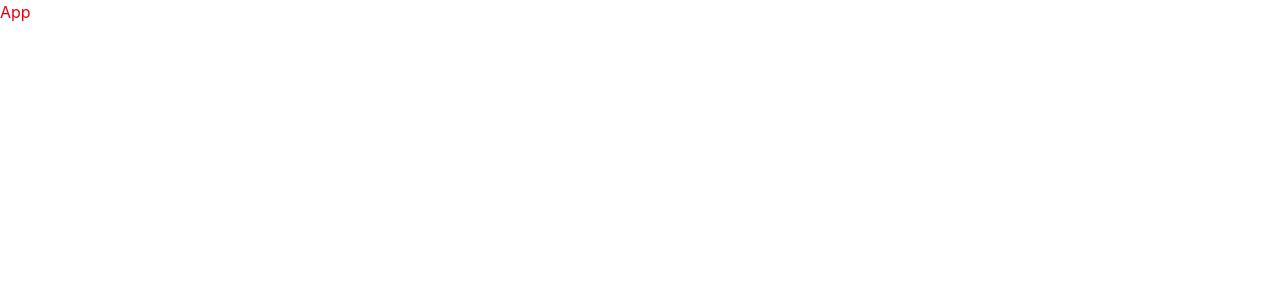
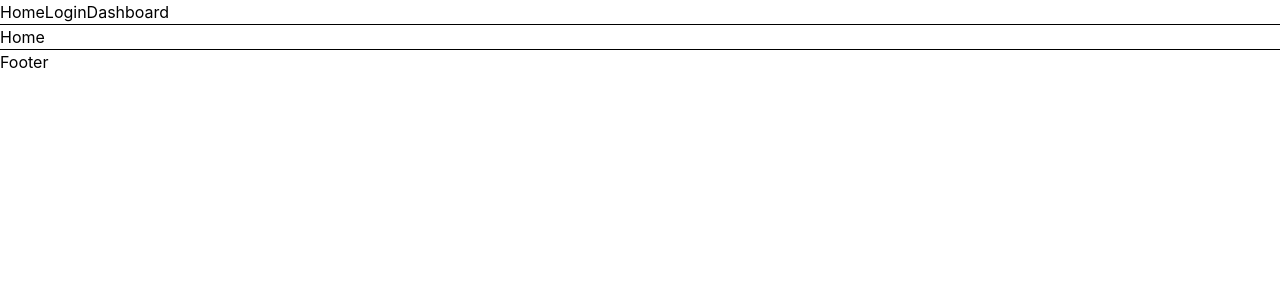
Before and after one commit to yashx-dev/URL-shortener, a React app in the folder Frontend/: page / in a window 1280 px wide. Shown: the top 300 px of the page. Built offline with nearby package versions, Linux system fonts and the light colour scheme; the HTML template or start-up script is replaced by a standard one.

Commit message:
initialize routing system with layouts, pages and route protection structure

```diff
--- a/Frontend/src/App.jsx
+++ b/Frontend/src/App.jsx
@@ -1,9 +1,7 @@
+import Routing from "./routes/Router.jsx";
+
 const App = () => {
-  return (
-    <>
-      <div className="text-red-600">App</div>
-    </>
-  );
+  return <Routing />;
 };
 
 export default App;
--- /dev/null
+++ b/Frontend/src/components/Footer.jsx
@@ -0,0 +1,8 @@
+
+const Footer = () => {
+  return (
+    <div>Footer</div>
+  )
+}
+
+export default Footer
--- /dev/null
+++ b/Frontend/src/components/Navbar.jsx
@@ -0,0 +1,12 @@
+import { NavLink } from "react-router-dom";
+const Navbar = () => {
+  return (
+    <nav>
+      <NavLink to="/">Home</NavLink>
+      <NavLink to="/login">Login</NavLink>
+      <NavLink to="/dashboard">Dashboard</NavLink>
+    </nav>
+  );
+};
+
+export default Navbar;
--- /dev/null
+++ b/Frontend/src/components/ProtectedRoute.jsx
@@ -0,0 +1,10 @@
+import { Navigate } from "react-router-dom";
+const ProtectedRoute = ({ children }) => {
+  const isLoggedIn = true;
+  if (!isLoggedIn) {
+    return <Navigate to="/login" />;
+  }
+  return children;
+};
+
+export default ProtectedRoute;
--- /dev/null
+++ b/Frontend/src/layouts/DashboardLayout.jsx
@@ -0,0 +1,12 @@
+import { Outlet } from "react-router-dom";
+
+const DashboardLayout = () => {
+  return (
+    <>
+      <div>DashboardLayout</div>
+      <Outlet />
+    </>
+  );
+};
+
+export default DashboardLayout;
--- /dev/null
+++ b/Frontend/src/layouts/MainLayout.jsx
@@ -0,0 +1,17 @@
+import { Outlet } from "react-router-dom";
+import Navbar from "../components/Navbar";
+import Footer from "../components/Footer";
+
+const MainLayout = () => {
+  return (
+    <>
+      <Navbar />
+      <hr />
+      <Outlet />
+      <hr />
+      <Footer />
+    </>
+  );
+};
+
+export default MainLayout;
--- a/Frontend/src/pages/Dashboard.jsx
+++ b/Frontend/src/pages/Dashboard.jsx
@@ -0,0 +1,8 @@
+
+const Dashboard = () => {
+  return (
+    <div>Dashboard</div>
+  )
+}
+
+export default Dashboard
--- /dev/null
+++ b/Frontend/src/pages/Home.jsx
@@ -0,0 +1,8 @@
+
+const Home = () => {
+  return (
+    <div>Home</div>
+  )
+}
+
+export default Home
--- a/Frontend/src/pages/Login.jsx
+++ b/Frontend/src/pages/Login.jsx
@@ -0,0 +1,8 @@
+
+const Login = () => {
+  return (
+    <div>Login</div>
+  )
+}
+
+export default Login
--- /dev/null
+++ b/Frontend/src/pages/NoteFound.jsx
@@ -0,0 +1,8 @@
+
+const NoteFound = () => {
+  return (
+    <div>NoteFound</div>
+  )
+}
+
+export default NoteFound
--- a/Frontend/src/pages/Register.jsx
+++ b/Frontend/src/pages/Register.jsx
@@ -0,0 +1,8 @@
+
+const Register = () => {
+  return (
+    <div>Register</div>
+  )
+}
+
+export default Register
--- /dev/null
+++ b/Frontend/src/routes/Router.jsx
@@ -0,0 +1,38 @@
+import { BrowserRouter, Routes, Route } from "react-router-dom";
+import MainLayout from "../layouts/MainLayout.jsx";
+import DashboardLayout from "../layouts/DashboardLayout.jsx";
+import Home from "../pages/Home.jsx";
+import Login from "../pages/Login.jsx";
+import Dashboard from "../pages/Dashboard.jsx";
+import Register from "../pages/Register.jsx";
+import ProtectedRoute from "../components/ProtectedRoute.jsx";
+import NoteFound from "../pages/NoteFound.jsx";
+
+const Routing = () => {
+  return (
+    <BrowserRouter>
+      <Routes>
+        <Route path="/" element={<MainLayout />}>
+          <Route index element={<Home />} />
+          <Route path="register" element={<Register />} />
+          <Route path="login" element={<Login />} />
+        </Route>
+
+        <Route
+          path="dashboard"
+          element={
+            <ProtectedRoute>
+              <DashboardLayout />
+            </ProtectedRoute>
+          }
+        >
+          <Route index element={<Dashboard />} />
+        </Route>
+
+        <Route path="*" element={<NoteFound />} />
+      </Routes>
+    </BrowserRouter>
+  );
+};
+
+export default Routing;
```
